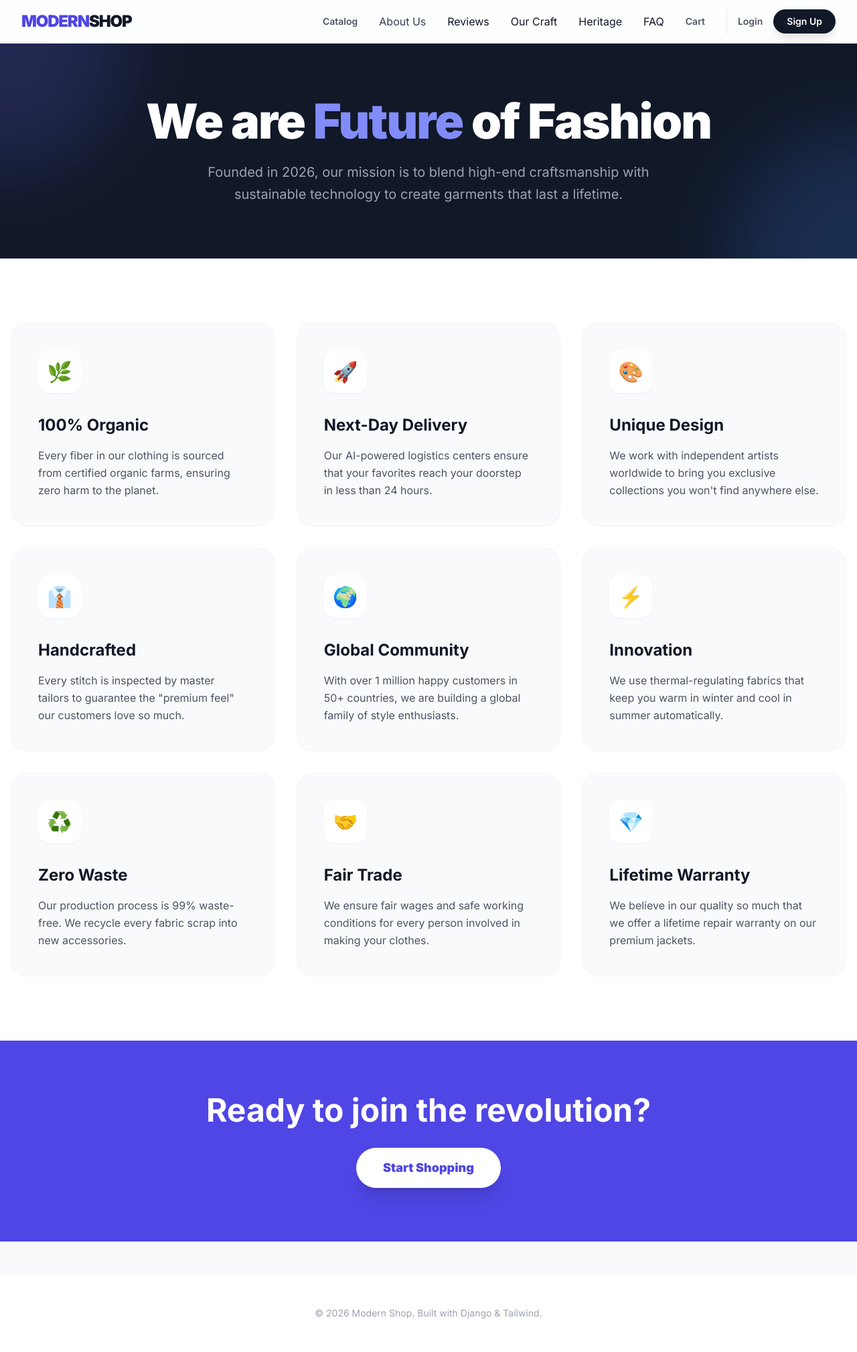
After one commit to l11v44/ClothesShopDjango, a Django app: page /about/ in a window 1280 px wide. The commit adds this page. Shown: the whole page at 67% size. Run offline with Django 5.2, Linux system fonts and the light colour scheme; some libraries are stand-ins or nearby versions.

Commit message:
made some extra pages

```diff
--- a/catalog/views.py
+++ b/catalog/views.py
@@ -139,13 +139,45 @@ def product_detail(request, slug):
 def home(request):
     return render(request, "home.html")
 
+def reviews(request):
+    reviews_list = [
+        {"name": "James Anderson", "text": "Exceptional service. The quality of the materials is beyond my expectations. Highly recommended!", "stars": 5},
+        {"name": "Sophie Müller", "text": "Very reliable site. My order arrived in Berlin faster than expected and perfectly packaged.", "stars": 5},
+        {"name": "Liam O'Connor", "text": "Great customer support! They helped me choose the right size and the item fits perfectly.", "stars": 4},
+        {"name": "Emma Dubois", "text": "Absolutely love the aesthetic. The website is very easy to use and secure.", "stars": 5},
+        {"name": "Lucas Schmidt", "text": "My second purchase here. Never disappointed. Professional and trustworthy brand.", "stars": 5},
+        {"name": "Charlotte Bianchi", "text": "Authentic products and very fast shipping to Italy. A very smooth shopping experience.", "stars": 5},
+        {"name": "Noah Petersen", "text": "Everything was exactly as described. Transparent and honest business practice.", "stars": 4},
+        {"name": "Amelia Rossi", "text": "Stunning quality and fast, professional service. Definitely coming back for more.", "stars": 5},
+        {"name": "William Taylor", "text": "Everything is flawless. From the checkout process to the final product quality. 10/10.", "stars": 5},
+        {"name": "Isabella Jensen", "text": "Love this store! Very trendy collection and the delivery is incredibly fast.", "stars": 5},
+    ]
+    return render(request, "reviews.html", {"reviews": reviews_list})
 
-# --- АУТЕНТИФИКАЦИЯ ---
+def faq(request):
+    return render(request, "faq.html")
+
+def atelier(request):
+    return render(request, "atelier.html")
+
+
+def heritage(request):
+    milestones = [
+        {"year": "1960", "title": "The First Stitch", "desc": "Founded in the heart of Milan by master tailor Lorenzo Rossi. A small workshop dedicated to the art of bespoke elegance."},
+        {"year": "1974", "title": "Silk Revolution", "desc": "Introduction of our signature silk-weaving technique, setting a new standard for luxury fabrics in European fashion houses."},
+        {"year": "1988", "title": "Paris Debut", "desc": "The brand's first international showcase at Paris Fashion Week, establishing us as a global symbol of quiet luxury."},
+        {"year": "1995", "title": "The Golden Ratio", "desc": "Patented a unique cutting system based on mathematical precision, ensuring the perfect silhouette for every body type."},
+        {"year": "2008", "title": "Legacy of Sustainability", "desc": "Pioneered the 'Eternal Garment' initiative, focusing on durability and eco-friendly sourcing long before it was a trend."},
+        {"year": "2020", "title": "Digital Atelier", "desc": "Merging tradition with technology. Launching our first 3D virtual fitting room for global clients."},
+        {"year": "2026", "title": "The New Era", "desc": "Continuing the journey into the future, blending smart-fabrics with the soul of artisan craftsmanship."},
+    ]
+    return render(request, "heritage.html", {"milestones": milestones})
 
 @login_required
 def profile(request):
     return render(request, 'profile.html', {'user': request.user})
-
+def about(request):
+    return render(request, 'about.html')
 
 def signup(request):
     if request.method == 'POST':
--- a/config/urls.py
+++ b/config/urls.py
@@ -23,6 +23,11 @@ urlpatterns = [
     path('profile/', views.profile, name='profile'),
     path('checkout/', views.checkout, name='checkout'),
     path('order/<int:order_id>/', views.order_detail, name='order_detail'),
+    path('about/', views.about, name='about'),
+    path('reviews/', views.reviews, name='reviews'),
+    path('faq/', views.faq, name='faq'),
+    path('atelier/', views.atelier, name='atelier'),
+    path('heritage/', views.heritage, name='heritage'),
 ]
 
 if settings.DEBUG:
--- a/orders/models.py
+++ b/orders/models.py
@@ -3,9 +3,9 @@ from django.db import models
 from catalog.models import Product , ProductVariant
 from config import settings
 STATUS_CHOICES = [
-    ('pending', 'В обработке'),
-    ('shipped', 'Отправлен'),
-    ('delivered', 'Доставлен'),
+    ('pending', 'Pending'),
+    ('shipped', 'Shipped'),
+    ('delivered', 'Delivered'),
 ]
 
 # Create your models here.
--- /dev/null
+++ b/templates/about.html
@@ -0,0 +1,91 @@
+{% extends 'base.html' %}
+{% load static %}
+
+{% block content %}
+<div class="relative py-20 bg-gray-900 overflow-hidden">
+    <div class="absolute inset-0 opacity-20">
+        <div class="absolute top-0 left-0 w-96 h-96 bg-indigo-500 rounded-full blur-3xl -translate-x-1/2 -translate-y-1/2"></div>
+        <div class="absolute bottom-0 right-0 w-96 h-96 bg-blue-500 rounded-full blur-3xl translate-x-1/2 translate-y-1/2"></div>
+    </div>
+
+    <div class="relative max-w-7xl mx-auto px-4 text-center">
+        <h1 class="text-5xl md:text-7xl font-black text-white mb-6 tracking-tight" data-aos="zoom-out">
+            We are <span class="text-indigo-400">Future</span> of Fashion
+        </h1>
+        <p class="text-xl text-gray-400 max-w-3xl mx-auto leading-relaxed" data-aos="fade-up" data-aos-delay="200">
+            Founded in 2026, our mission is to blend high-end craftsmanship with sustainable technology to create garments that last a lifetime.
+        </p>
+    </div>
+</div>
+
+<div class="py-24 bg-white">
+    <div class="max-w-7xl mx-auto px-4">
+        <div class="grid grid-cols-1 md:grid-cols-2 lg:grid-cols-3 gap-8">
+
+            <div class="p-10 rounded-3xl bg-gray-50 border border-gray-100 hover:border-indigo-500 hover:shadow-2xl hover:shadow-indigo-500/10 transition-all duration-500 group" data-aos="fade-up" data-aos-delay="100">
+                <div class="w-16 h-16 bg-white shadow-sm rounded-2xl flex items-center justify-center text-3xl mb-8 group-hover:bg-indigo-600 group-hover:text-white transition-colors duration-500">🌿</div>
+                <h3 class="text-2xl font-bold mb-4 text-gray-900">100% Organic</h3>
+                <p class="text-gray-600 leading-relaxed">Every fiber in our clothing is sourced from certified organic farms, ensuring zero harm to the planet.</p>
+            </div>
+
+            <div class="p-10 rounded-3xl bg-gray-50 border border-gray-100 hover:border-indigo-500 hover:shadow-2xl hover:shadow-indigo-500/10 transition-all duration-500 group" data-aos="fade-up" data-aos-delay="200">
+                <div class="w-16 h-16 bg-white shadow-sm rounded-2xl flex items-center justify-center text-3xl mb-8 group-hover:bg-indigo-600 group-hover:text-white transition-colors duration-500">🚀</div>
+                <h3 class="text-2xl font-bold mb-4 text-gray-900">Next-Day Delivery</h3>
+                <p class="text-gray-600 leading-relaxed">Our AI-powered logistics centers ensure that your favorites reach your doorstep in less than 24 hours.</p>
+            </div>
+
+            <div class="p-10 rounded-3xl bg-gray-50 border border-gray-100 hover:border-indigo-500 hover:shadow-2xl hover:shadow-indigo-500/10 transition-all duration-500 group" data-aos="fade-up" data-aos-delay="300">
+                <div class="w-16 h-16 bg-white shadow-sm rounded-2xl flex items-center justify-center text-3xl mb-8 group-hover:bg-indigo-600 group-hover:text-white transition-colors duration-500">🎨</div>
+                <h3 class="text-2xl font-bold mb-4 text-gray-900">Unique Design</h3>
+                <p class="text-gray-600 leading-relaxed">We work with independent artists worldwide to bring you exclusive collections you won't find anywhere else.</p>
+            </div>
+
+            <div class="p-10 rounded-3xl bg-gray-50 border border-gray-100 hover:border-indigo-500 hover:shadow-2xl hover:shadow-indigo-500/10 transition-all duration-500 group" data-aos="fade-up" data-aos-delay="100">
+                <div class="w-16 h-16 bg-white shadow-sm rounded-2xl flex items-center justify-center text-3xl mb-8 group-hover:bg-indigo-600 group-hover:text-white transition-colors duration-500">👔</div>
+                <h3 class="text-2xl font-bold mb-4 text-gray-900">Handcrafted</h3>
+                <p class="text-gray-600 leading-relaxed">Every stitch is inspected by master tailors to guarantee the "premium feel" our customers love so much.</p>
+            </div>
+
+            <div class="p-10 rounded-3xl bg-gray-50 border border-gray-100 hover:border-indigo-500 hover:shadow-2xl hover:shadow-indigo-500/10 transition-all duration-500 group" data-aos="fade-up" data-aos-delay="200">
+                <div class="w-16 h-16 bg-white shadow-sm rounded-2xl flex items-center justify-center text-3xl mb-8 group-hover:bg-indigo-600 group-hover:text-white transition-colors duration-500">🌍</div>
+                <h3 class="text-2xl font-bold mb-4 text-gray-900">Global Community</h3>
+                <p class="text-gray-600 leading-relaxed">With over 1 million happy customers in 50+ countries, we are building a global family of style enthusiasts.</p>
+            </div>
+
+            <div class="p-10 rounded-3xl bg-gray-50 border border-gray-100 hover:border-indigo-500 hover:shadow-2xl hover:shadow-indigo-500/10 transition-all duration-500 group" data-aos="fade-up" data-aos-delay="300">
+                <div class="w-16 h-16 bg-white shadow-sm rounded-2xl flex items-center justify-center text-3xl mb-8 group-hover:bg-indigo-600 group-hover:text-white transition-colors duration-500">⚡</div>
+                <h3 class="text-2xl font-bold mb-4 text-gray-900">Innovation</h3>
+                <p class="text-gray-600 leading-relaxed">We use thermal-regulating fabrics that keep you warm in winter and cool in summer automatically.</p>
+            </div>
+
+            <div class="p-10 rounded-3xl bg-gray-50 border border-gray-100 hover:border-indigo-500 hover:shadow-2xl hover:shadow-indigo-500/10 transition-all duration-500 group" data-aos="fade-up" data-aos-delay="100">
+                <div class="w-16 h-16 bg-white shadow-sm rounded-2xl flex items-center justify-center text-3xl mb-8 group-hover:bg-indigo-600 group-hover:text-white transition-colors duration-500">♻️</div>
+                <h3 class="text-2xl font-bold mb-4 text-gray-900">Zero Waste</h3>
+                <p class="text-gray-600 leading-relaxed">Our production process is 99% waste-free. We recycle every fabric scrap into new accessories.</p>
+            </div>
+
+            <div class="p-10 rounded-3xl bg-gray-50 border border-gray-100 hover:border-indigo-500 hover:shadow-2xl hover:shadow-indigo-500/10 transition-all duration-500 group" data-aos="fade-up" data-aos-delay="200">
+                <div class="w-16 h-16 bg-white shadow-sm rounded-2xl flex items-center justify-center text-3xl mb-8 group-hover:bg-indigo-600 group-hover:text-white transition-colors duration-500">🤝</div>
+                <h3 class="text-2xl font-bold mb-4 text-gray-900">Fair Trade</h3>
+                <p class="text-gray-600 leading-relaxed">We ensure fair wages and safe working conditions for every person involved in making your clothes.</p>
+            </div>
+
+            <div class="p-10 rounded-3xl bg-gray-50 border border-gray-100 hover:border-indigo-500 hover:shadow-2xl hover:shadow-indigo-500/10 transition-all duration-500 group" data-aos="fade-up" data-aos-delay="300">
+                <div class="w-16 h-16 bg-white shadow-sm rounded-2xl flex items-center justify-center text-3xl mb-8 group-hover:bg-indigo-600 group-hover:text-white transition-colors duration-500">💎</div>
+                <h3 class="text-2xl font-bold mb-4 text-gray-900">Lifetime Warranty</h3>
+                <p class="text-gray-600 leading-relaxed">We believe in our quality so much that we offer a lifetime repair warranty on our premium jackets.</p>
+            </div>
+
+        </div>
+    </div>
+</div>
+
+<div class="py-20 bg-indigo-600">
+    <div class="max-w-4xl mx-auto px-4 text-center">
+        <h2 class="text-3xl md:text-5xl font-bold text-white mb-8" data-aos="fade-up">Ready to join the revolution?</h2>
+        <a href="{% url 'catalog' %}" class="inline-block bg-white text-indigo-600 px-10 py-4 rounded-full font-black text-lg hover:bg-gray-100 transition transform hover:-translate-y-1 shadow-xl">
+            Start Shopping
+        </a>
+    </div>
+</div>
+{% endblock %}
--- a/templates/base.html
+++ b/templates/base.html
@@ -32,8 +32,13 @@
                 </a>
 
                 <div class="flex items-center space-x-8">
+
                     <a href="{% url 'catalog' %}" class="text-sm font-semibold text-gray-600 hover:text-indigo-600 transition">Catalog</a>
-
+                    <a href="{% url 'about' %}" class="text-gray-700 hover:text-indigo-600 font-medium transition">About Us</a>
+                    <a href="{% url 'reviews' %}" class="hover:text-indigo-600">Reviews</a>
+                    <a href="{% url 'atelier' %}" class="hover:text-indigo-600 transition">Our Craft</a>
+                    <a href="{% url 'heritage' %}" class="hover:text-indigo-600 transition">Heritage</a>
+                    <a href="{% url 'faq' %}" class="hover:text-indigo-600">FAQ</a>
                     <a href="{% url 'cart_detail' %}" class="relative group text-sm font-semibold text-gray-600 hover:text-indigo-600 transition">
                         Cart
                         {% if cart_count > 0 %}
```
Also changed, not shown: templates/atelier.html (added, +67 -0 lines), templates/faq.html (added, +86 -0 lines), templates/heritage.html (added, +54 -0 lines), templates/product_detail.html (+7 -0 lines), templates/reviews.html (added, +70 -0 lines), orders/migrations/0007_alter_order_status.py (added).
